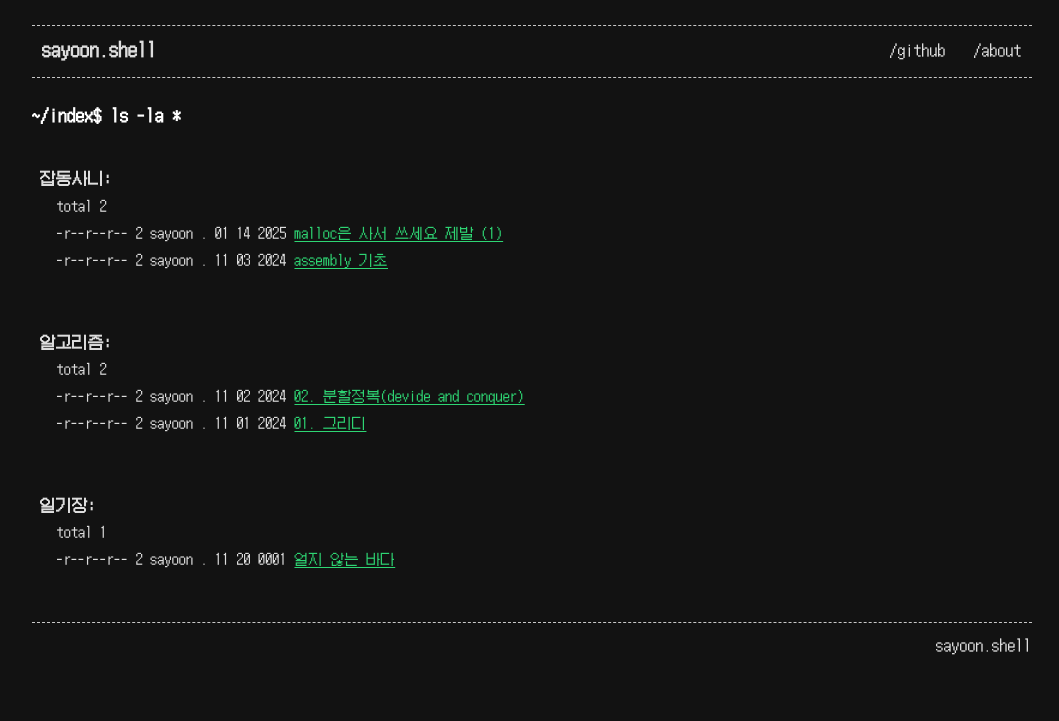
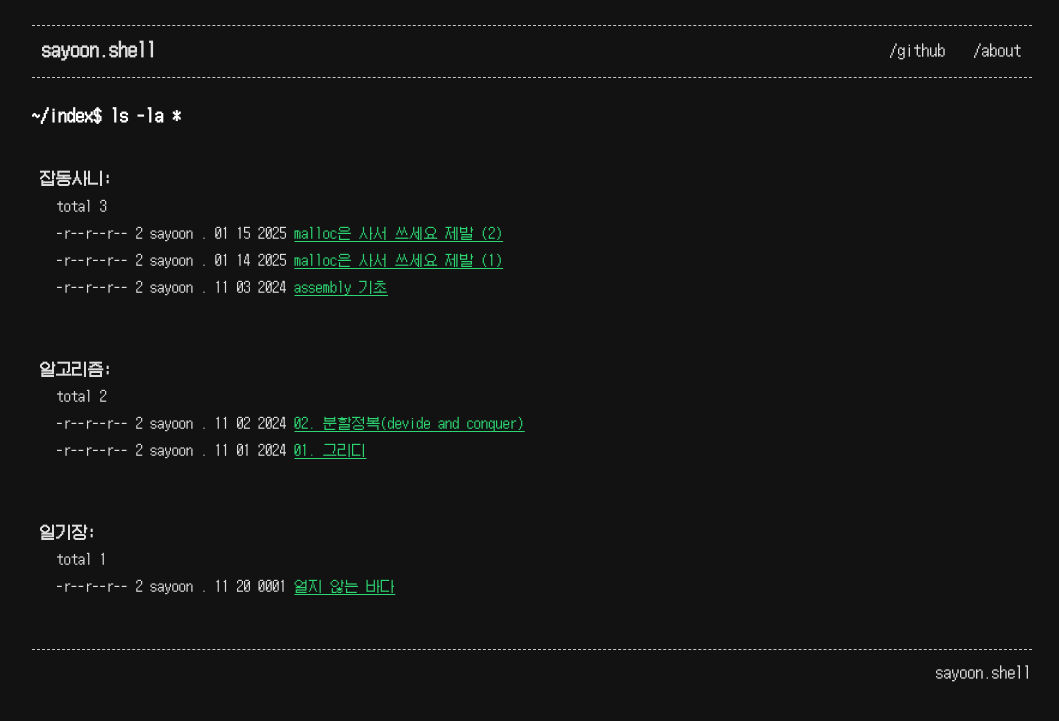
Before and after one commit to sayoonnn/sayoonnn.github.io, a Jekyll site: the page built from index.md, in a window 1280 px wide. Shown: the top 721 px of the page, without its empty margins (108-1167 px from the left). Built offline with Jekyll 4.4.1, drawn with Linux system fonts in a browser that asks for light colours.

Commit message:
edit: - new malloc_2.md - fix typo 	- 4096kb -> 4kb

```diff
--- /dev/null
+++ b/_posts/garakuta/2025-01-15-malloc_2.md
@@ -0,0 +1,13 @@
+---
+layout: post
+title: malloc은 사서 쓰세요 제발 (2)
+category: garakuta
+---
+
+![기가차드](https://i.namu.wiki/i/t06akzpBadG48NJjyfP7rz1nezv2ckl7Gdy5la4GkgCDDg_0lAR0CjSpwd92Wh_U_zNY3juW4NQ7BDkTbjfCypqwFAF7ShKKJNCwAA8ADR4qI4vmEZfDGmXE7aFArVahbDkTZjw5Rtz9-J268Tm6Pg.webp)
+
+//
+
+오우 윤삣삐.. you idiot!
+
+언제까지 이러고 살거야
```
Also changed, not shown: _posts/garakuta/2025-01-14-malloc.md (+1 -1 lines).
